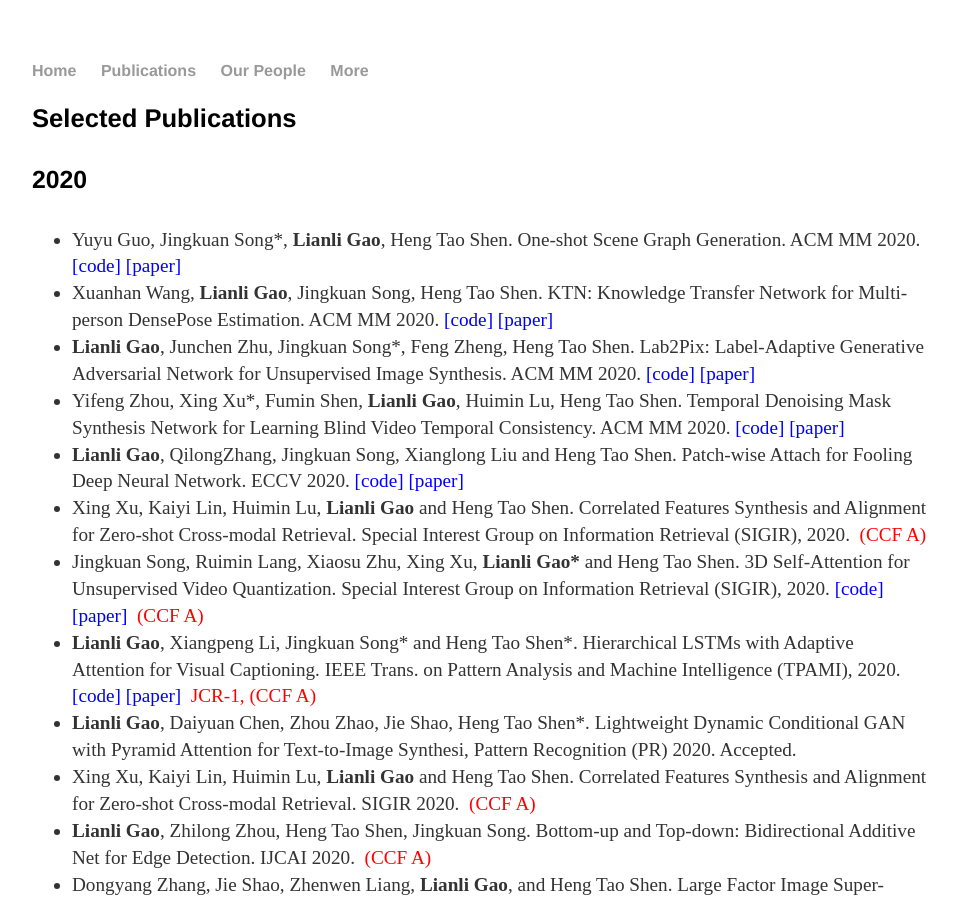
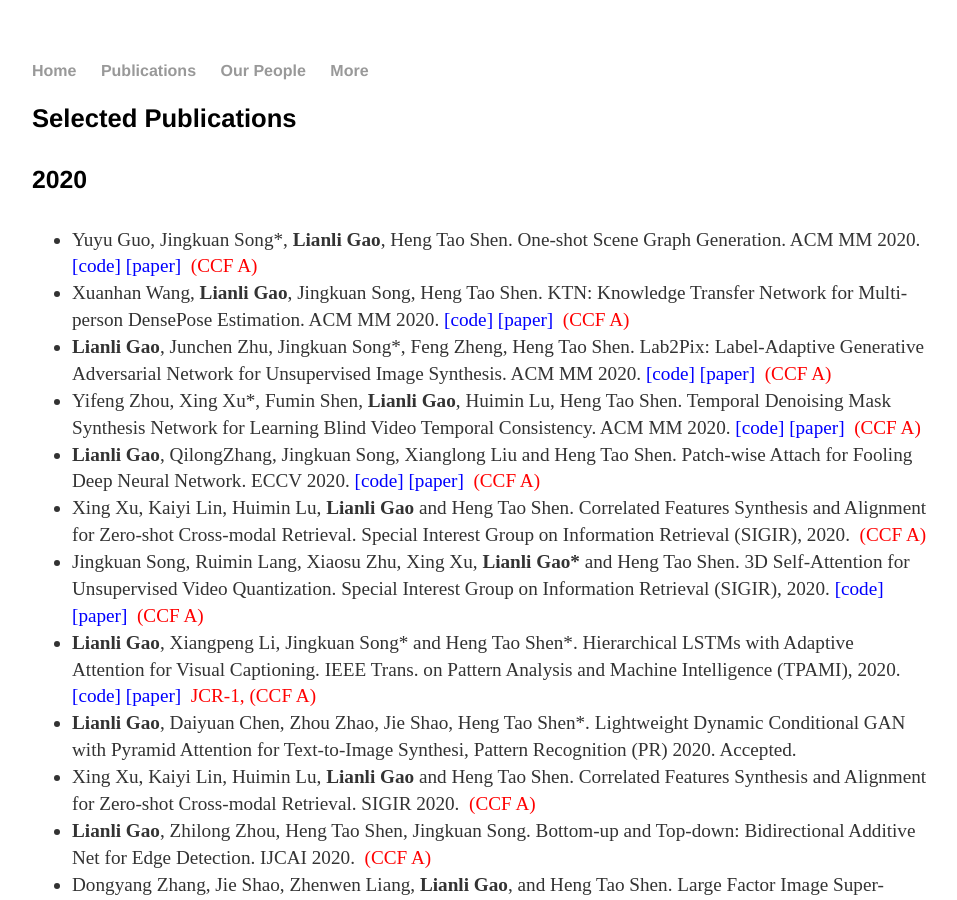
Before and after one commit to lianliGao/lianligao.github.io, a Jekyll site: the page built from cv/index.html, in a window 1280 px wide and 900 px high. Shown: the whole window, without its empty margins (160-1117 px from the left). Built offline with Jekyll 4.4.1, drawn with Linux system fonts in a browser that asks for light colours.

Commit message:
Update index.html

```diff
--- a/cv/index.html
+++ b/cv/index.html
@@ -19,11 +19,11 @@
 				<!--	<p><strong>Lianli Gao</strong> (204). Title of a Chapter You Wrote for a Book. In I.M Editor (Ed.), <em>The Book I Contributed To</em> (pp. 97-108). City, ST: Publisher Name. Chapter available at: <a href="#">http://permalink</a>. -->
 <h4>2020</h4>
 <ul>
-<li> Yuyu Guo, Jingkuan Song*, <strong>Lianli Gao</strong>, Heng Tao Shen.  One-shot Scene Graph Generation. ACM MM 2020. <a href=" " rel="nofollow"><font color="#0000ff"> [code] </font></a> <a href=" " rel="nofollow"><font color="#0000ff"> [paper] </font></a> </li>
-<li> Xuanhan Wang, <strong>Lianli Gao</strong>, Jingkuan Song, Heng Tao Shen. KTN: Knowledge Transfer Network for Multi-person DensePose Estimation. ACM MM 2020. <a href=" " rel="nofollow"><font color="#0000ff"> [code] </font></a> <a href=" " rel="nofollow"><font color="#0000ff"> [paper] </font></a> </li>
-<li> <strong>Lianli Gao</strong>, Junchen Zhu, Jingkuan Song*, Feng Zheng, Heng Tao Shen. Lab2Pix: Label-Adaptive Generative Adversarial Network for Unsupervised Image Synthesis. ACM MM 2020. <a href=" " rel="nofollow"><font color="#0000ff"> [code] </font></a> <a href=" " rel="nofollow"><font color="#0000ff"> [paper] </font></a> </li>
-<li> Yifeng Zhou, Xing Xu*, Fumin Shen, <strong>Lianli Gao</strong>, Huimin Lu, Heng Tao Shen.  Temporal Denoising Mask Synthesis Network for Learning Blind Video Temporal Consistency. ACM MM 2020. <a href=" " rel="nofollow"><font color="#0000ff"> [code] </font></a> <a href=" " rel="nofollow"><font color="#0000ff"> [paper] </font></a> </li>
-<li> <strong>Lianli Gao</strong>, QilongZhang, Jingkuan Song, Xianglong Liu and Heng Tao Shen. Patch-wise Attach for Fooling Deep Neural Network. ECCV 2020. <a href="https://github.com/qilong-zhang/Patch-wise-iterative-attack" rel="nofollow"><font color="#0000ff"> [code] </font></a> <a href="https://arxiv.org/abs/2007.06765" rel="nofollow"><font color="#0000ff"> [paper] </font></a> </li>
+<li> Yuyu Guo, Jingkuan Song*, <strong>Lianli Gao</strong>, Heng Tao Shen.  One-shot Scene Graph Generation. ACM MM 2020. <a href=" " rel="nofollow"><font color="#0000ff"> [code] </font></a> <a href="https://2020.acmmm.org/main-track-list.html " rel="nofollow"><font color="#0000ff"> [paper] </font></a>  <font color="#ff0000"><b>&nbsp;</b>(CCF A)</font></li>
+<li> Xuanhan Wang, <strong>Lianli Gao</strong>, Jingkuan Song, Heng Tao Shen. KTN: Knowledge Transfer Network for Multi-person DensePose Estimation. ACM MM 2020. <a href=" " rel="nofollow"><font color="#0000ff"> [code] </font></a> <a href=" https://2020.acmmm.org/main-track-list.html" rel="nofollow"><font color="#0000ff"> [paper] </font></a>  <font color="#ff0000"><b>&nbsp;</b>(CCF A)</font> </li>
+<li> <strong>Lianli Gao</strong>, Junchen Zhu, Jingkuan Song*, Feng Zheng, Heng Tao Shen. Lab2Pix: Label-Adaptive Generative Adversarial Network for Unsupervised Image Synthesis. ACM MM 2020. <a href=" " rel="nofollow"><font color="#0000ff"> [code] </font></a> <a href="https://2020.acmmm.org/main-track-list.html " rel="nofollow"><font color="#0000ff"> [paper] </font></a>  <font color="#ff0000"><b>&nbsp;</b>(CCF A)</font></li>
+<li> Yifeng Zhou, Xing Xu*, Fumin Shen, <strong>Lianli Gao</strong>, Huimin Lu, Heng Tao Shen.  Temporal Denoising Mask Synthesis Network for Learning Blind Video Temporal Consistency. ACM MM 2020. <a href=" " rel="nofollow"><font color="#0000ff"> [code] </font></a> <a href="https://2020.acmmm.org/main-track-list.html " rel="nofollow"><font color="#0000ff"> [paper] </font></a>  <font color="#ff0000"><b>&nbsp;</b>(CCF A)</font></li>
+<li> <strong>Lianli Gao</strong>, QilongZhang, Jingkuan Song, Xianglong Liu and Heng Tao Shen. Patch-wise Attach for Fooling Deep Neural Network. ECCV 2020. <a href="https://github.com/qilong-zhang/Patch-wise-iterative-attack" rel="nofollow"><font color="#0000ff"> [code] </font></a> <a href="https://arxiv.org/abs/2007.06765" rel="nofollow"><font color="#0000ff"> [paper] </font></a>  <font color="#ff0000"><b>&nbsp;</b>(CCF A)</font></li>
 <li>Xing Xu, Kaiyi Lin, Huimin Lu, <strong>Lianli Gao</strong> and Heng Tao Shen. Correlated Features Synthesis and Alignment for Zero-shot Cross-modal Retrieval. Special Interest Group on Information Retrieval (SIGIR), 2020. <font color="#ff0000"><b>&nbsp;</b>(CCF A)</font></li>
 <li>Jingkuan Song, Ruimin Lang, Xiaosu Zhu, Xing Xu, <strong>Lianli Gao*</strong> and Heng Tao Shen. 3D Self-Attention for Unsupervised Video Quantization. Special Interest Group on Information Retrieval (SIGIR), 2020. <a href="https://github.com/brownwolf/3D-UVQ" rel="nofollow"><font color="#0000ff"> [code] </font></a>  <a href="https://dl.acm.org/doi/pdf/10.1145/3397271.3401122" rel="nofollow"><font color="#0000ff"> [paper] </font></a>  <font color="#ff0000"><b>&nbsp;</b>(CCF A)</font></li>
 <li><strong>Lianli Gao</strong>, Xiangpeng Li, Jingkuan Song* and Heng Tao Shen*. Hierarchical LSTMs with Adaptive Attention for Visual Captioning. IEEE Trans. on Pattern Analysis and Machine Intelligence (TPAMI), 2020. <a href="https://github.com/lixiangpengcs/Spatial-Temporal-Adaptive-Attention-for-Video-Captioning" rel="nofollow"><font color="#0000ff"> [code] </font></a> <a href="https://ieeexplore.ieee.org/document/8620348" rel="nofollow"><font color="#0000ff"> [paper] </font></a> <font color="#ff0000"><b>&nbsp;</b>JCR-1, (CCF A)</font></li>
```
